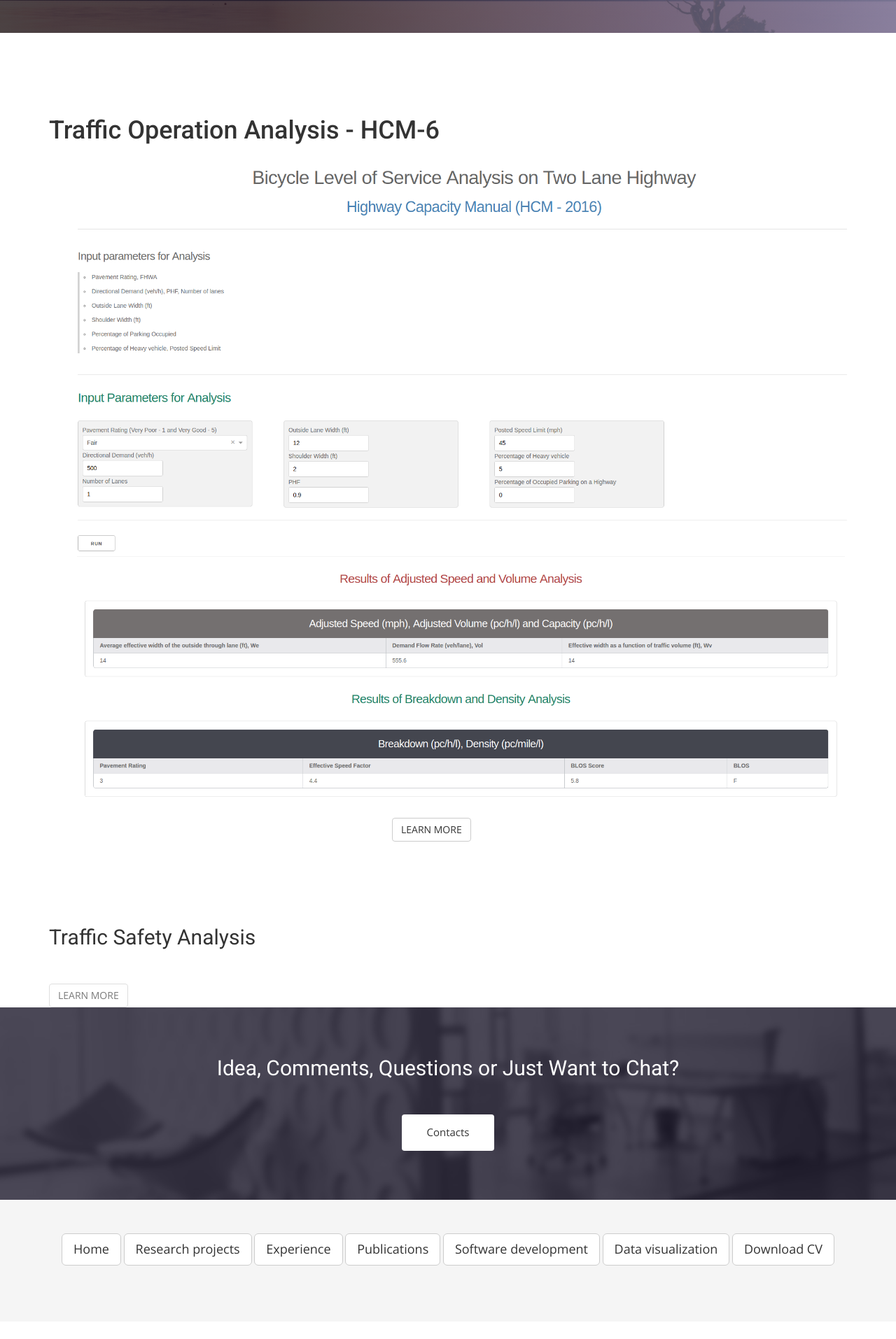
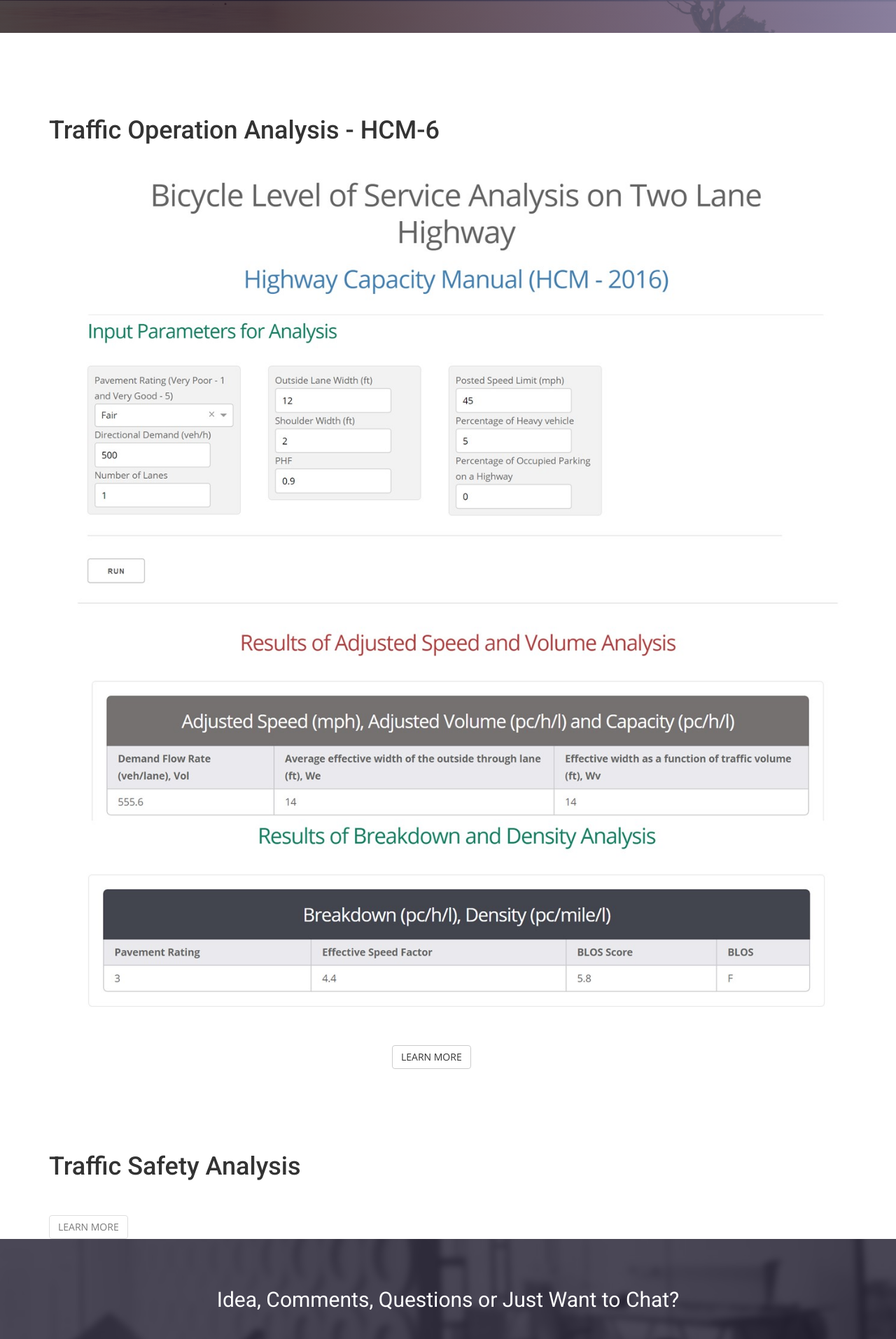
Before and after one commit to ekidando/Emma, a Jekyll site: the page built from software.html, in a window 1280 px wide. Shown: the part 448-2362 px from the top of the page at 70% size. Built offline with Jekyll 4.4.1, drawn with Linux system fonts in a browser that asks for light colours; nearby versions of some CDN libraries; some web fonts are replaced; before the commit the page ends 2337 px from its top, so only the background shows below that.

Commit message:
Update software.html

```diff
--- a/software.html
+++ b/software.html
@@ -33,8 +33,8 @@ published: true
        <div class="col-md-12">
         <div class="block">
           <br>
-          <img src="{{ site.baseurl }}/img/HCM-1.png">
-          <img src="{{ site.baseurl }}/img/HCM-2.png">
+          <img src="{{ site.baseurl }}/img/app_1.jpg">
+          <img src="{{ site.baseurl }}/img/app_2.jpg">
           <br> <br>
           <div class="col-md-4 col-xs-push-5">
           <a href="https://blos-two-lane.herokuapp.com/"
@@ -53,7 +53,7 @@ published: true
     <div class="row">
       <div class="col-md-12">
         <div class="block">
-      <h2>Traffic Safety Analysis</h2>
+      <h1>Traffic Safety Analysis</h1>
       </div></div>
        <div class="col-md-7">
         <div class="block">
```
